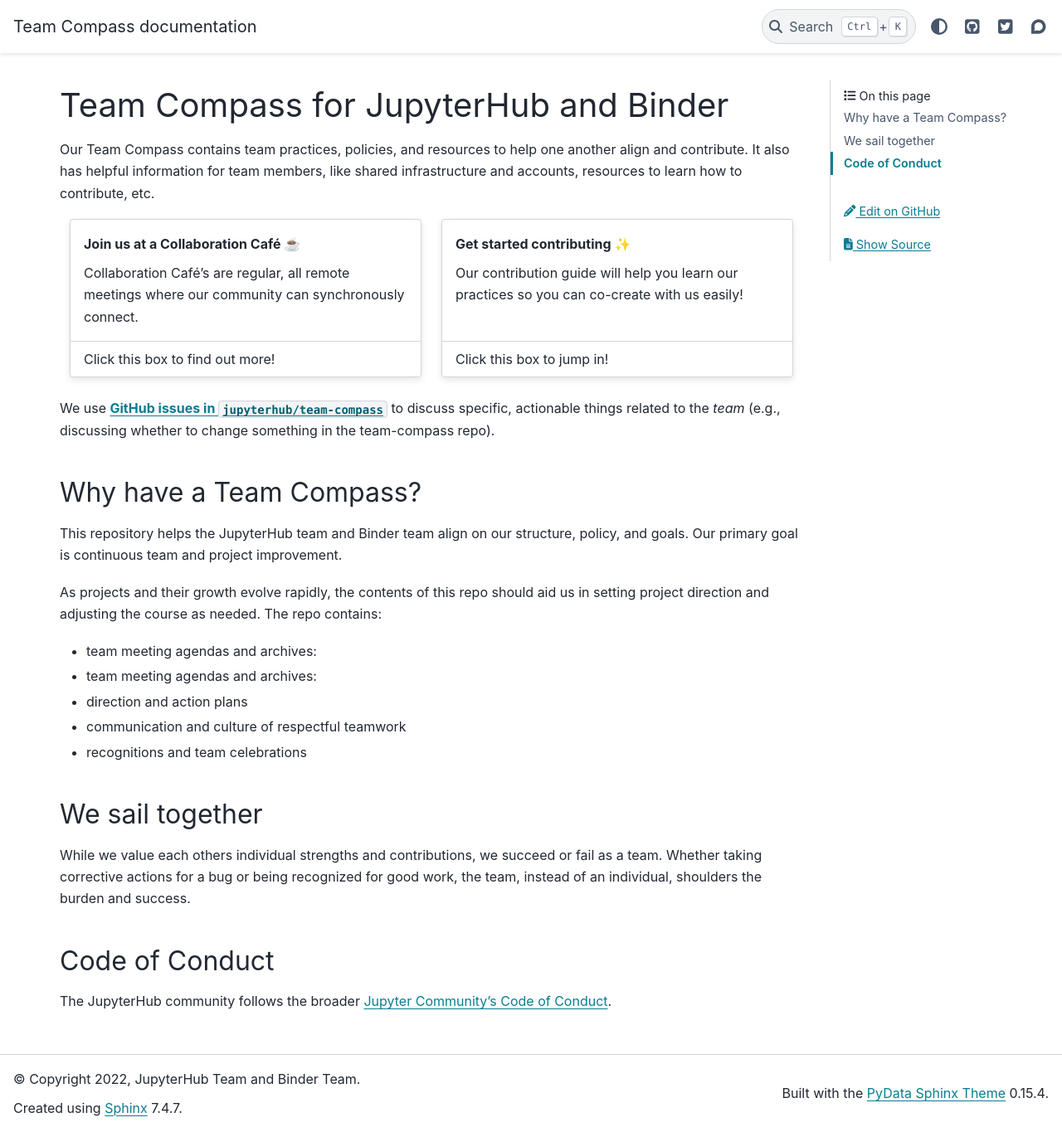
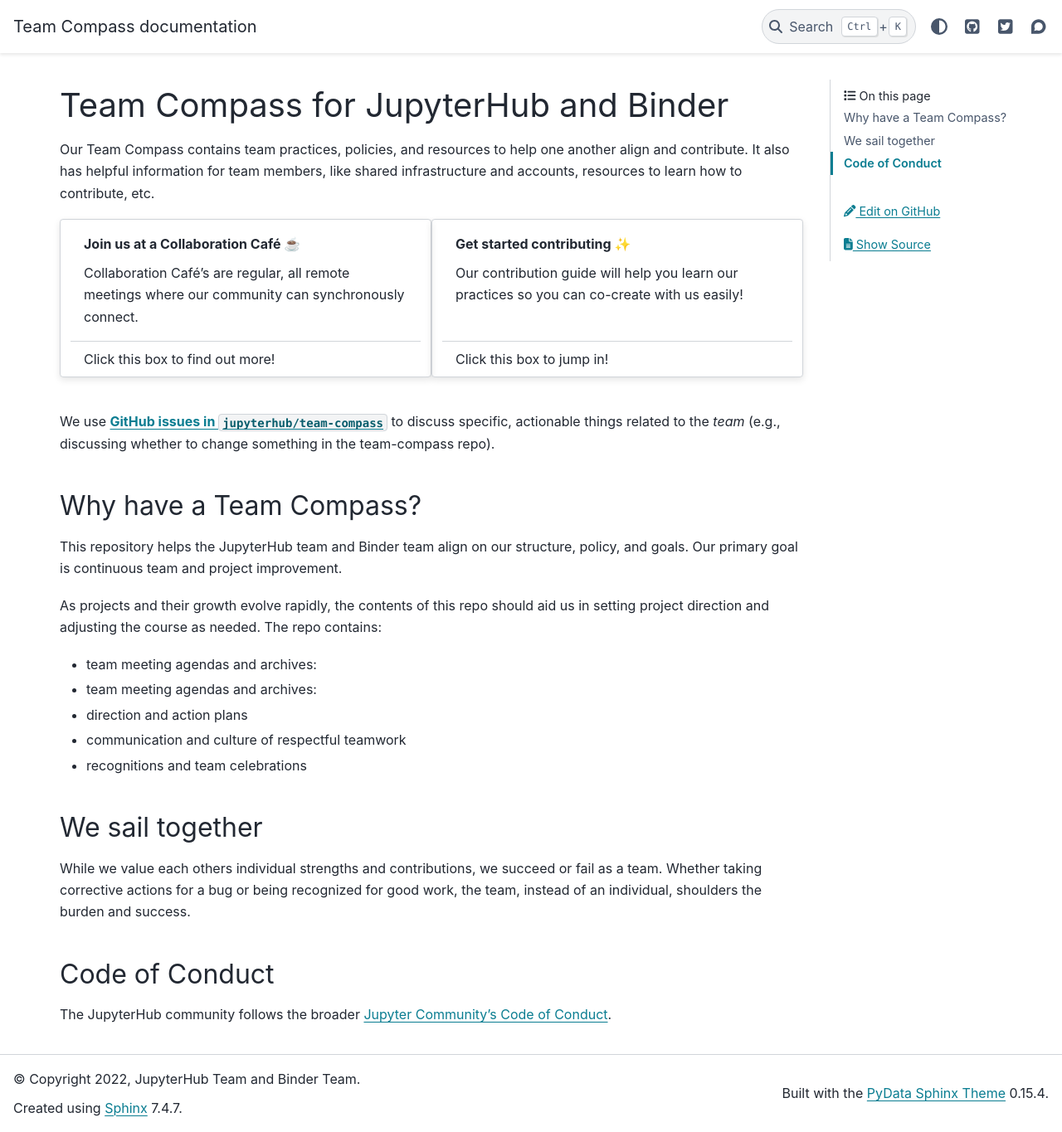
Before and after one commit to jupyterhub/team-compass, a Sphinx documentation site: the page built from docs/index.md, in a window 1280 px wide and 1365 px high. Shown: the whole window at 83% size. Built offline with Sphinx 7.4.7 and the PyData theme 0.15.4, drawn with Linux system fonts in a browser that asks for light colours; the version number could not be read and is left out.

Commit message:
find docs -name '*.md' -exec sed -i 's/grid-item-card/card/g' {} \;

`````diff
--- a/docs/index.md
+++ b/docs/index.md
@@ -4,7 +4,7 @@
 It also has helpful information for team members, like shared infrastructure and accounts, resources to learn how to contribute, etc.
 
 ````{grid} 2
-```{grid-item-card} Join us at a Collaboration Café ☕
+```{card} Join us at a Collaboration Café ☕
 :link: meetings/collab-cafe/index
 :link-type: doc
 
@@ -13,7 +13,7 @@
 Click this box to find out more!
 ```
 
-```{grid-item-card} Get started contributing ✨
+```{card} Get started contributing ✨
 :link: contribute/guide
 :link-type: doc
 
`````
